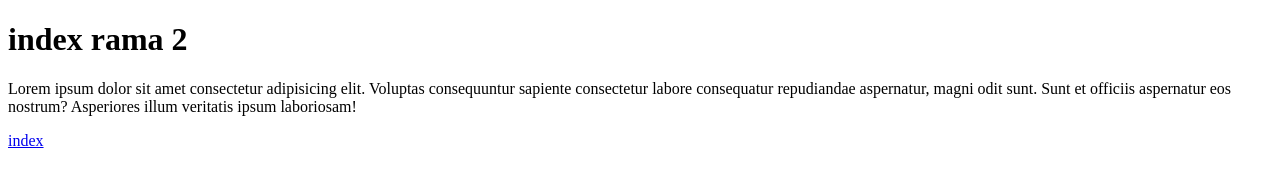
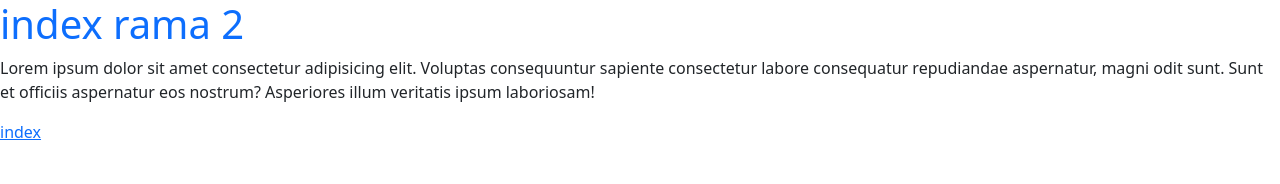
Before and after one commit to jpjarai/actividad3, a plain HTML site: page index_rama2.html in a window 1280 px wide. Drawn offline with nearby package versions, Linux system fonts and the light colour scheme.

Commit message:
4 aplicar estilos rama3

```diff
--- a/index_rama2.html
+++ b/index_rama2.html
@@ -1,13 +1,14 @@
 <!DOCTYPE html>
 <html lang="en">
 <head>
+    <link href="https://cdn.jsdelivr.net/npm/bootstrap@5.2.3/dist/css/bootstrap.min.css" rel="stylesheet" integrity="sha384-rbsA2VBKQhggwzxH7pPCaAqO46MgnOM80zW1RWuH61DGLwZJEdK2Kadq2F9CUG65" crossorigin="anonymous">
     <meta charset="UTF-8">
     <meta http-equiv="X-UA-Compatible" content="IE=edge">
     <meta name="viewport" content="width=device-width, initial-scale=1.0">
     <title>index rama 2</title>
 </head>
 <body>
-    <h1>index rama 2</h1>
+    <h1 class="text-primary">index rama 2</h1>
     <p>Lorem ipsum dolor sit amet consectetur adipisicing elit. Voluptas consequuntur sapiente consectetur labore consequatur repudiandae aspernatur, magni odit sunt. Sunt et officiis aspernatur eos nostrum? Asperiores illum veritatis ipsum laboriosam!</p>
     <a href="index.html">index</a>
 </body>
```
Also changed, not shown: index.html (+2 -1 lines), index_rama1.html (+2 -1 lines).
